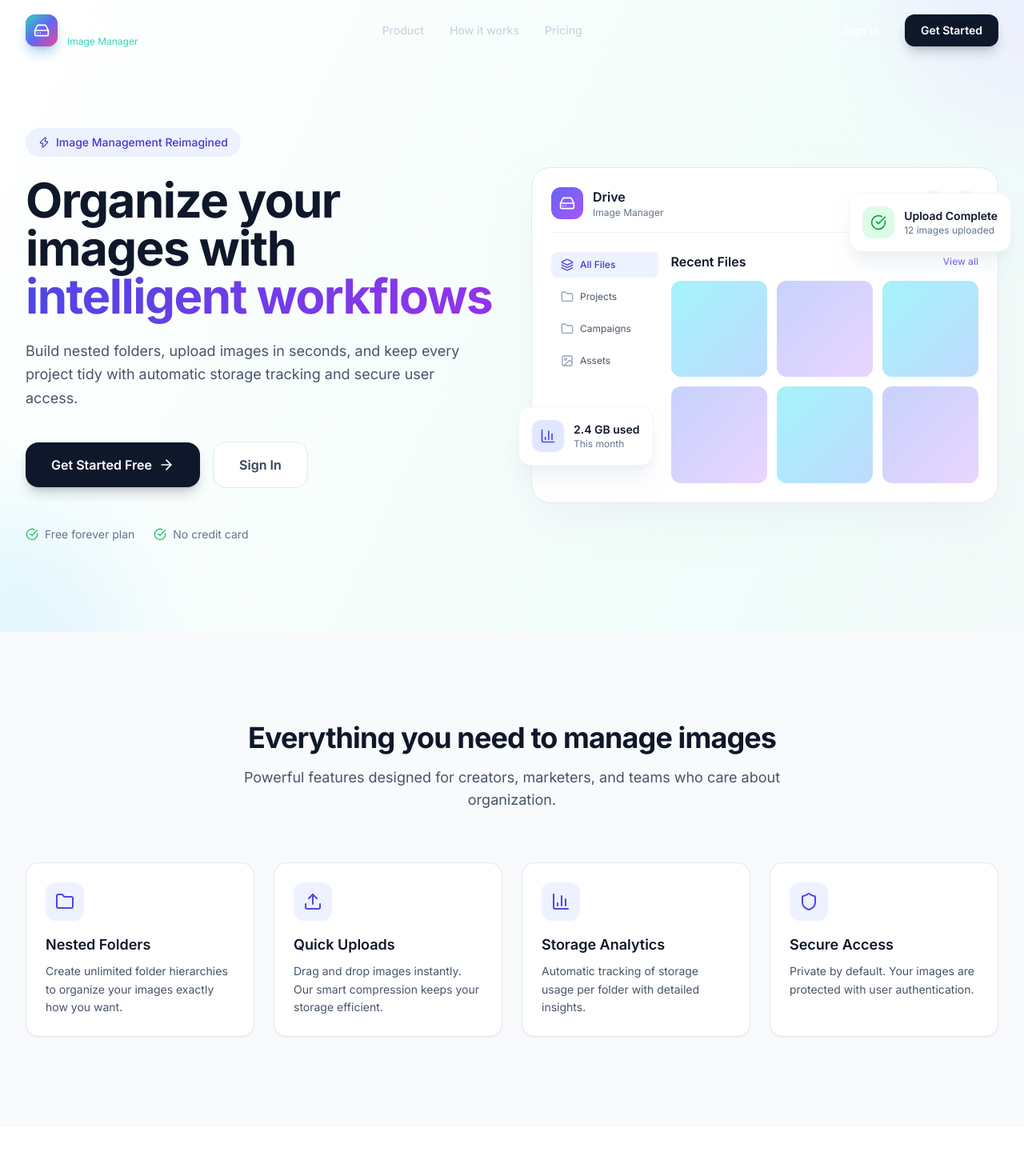
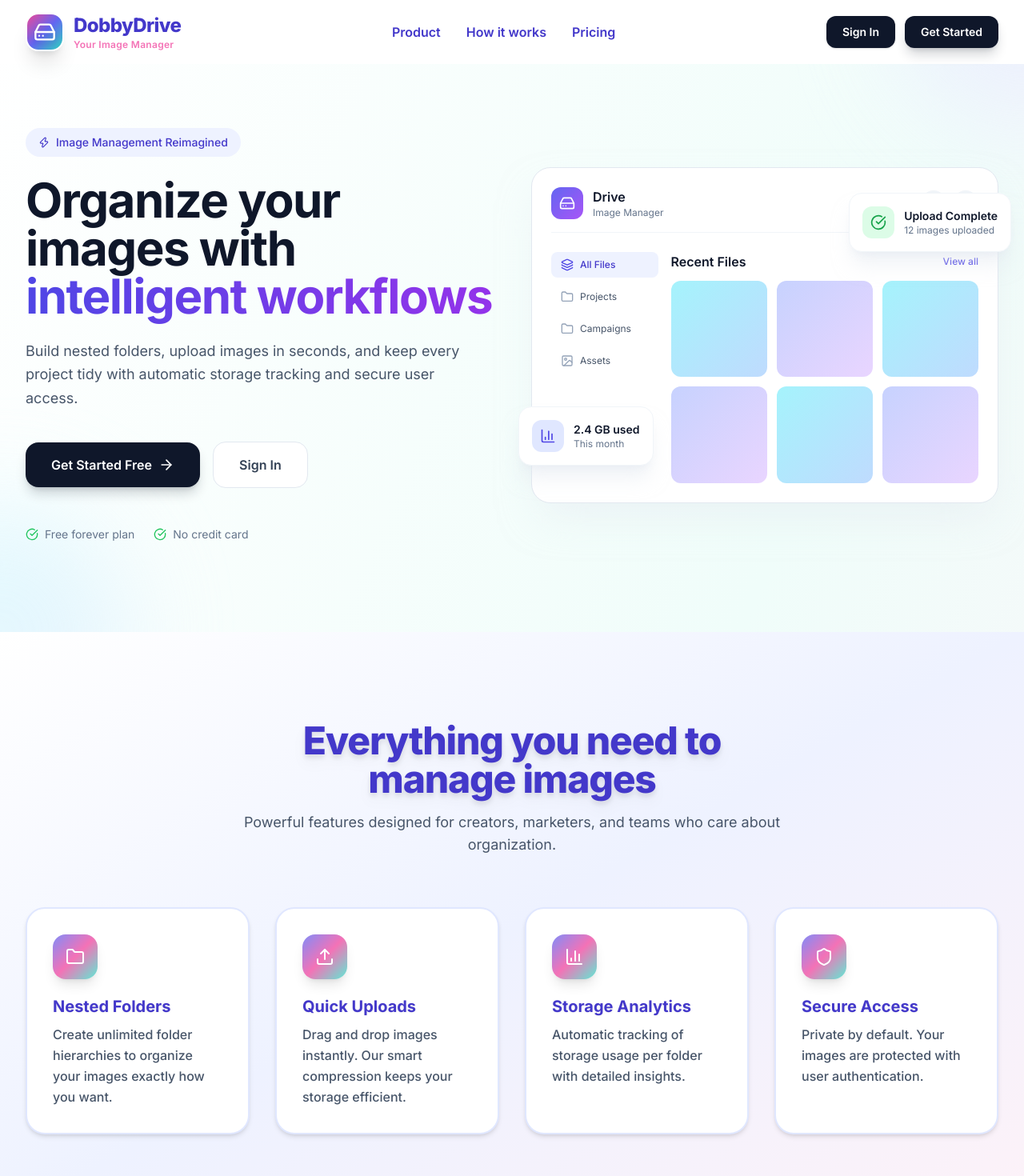
Before and after one commit to Snehaa244/Dobby, a React (Vite) app in the folder frontend/: page / in a window 1280 px wide. Shown: the top 1470 px of the page at 80% size. Built offline with nearby package versions, Linux system fonts and the light colour scheme.

Commit message:
feat: update Landing and Navbar components with enhanced styling and layout improvements

```diff
--- a/frontend/src/components/Landing.jsx
+++ b/frontend/src/components/Landing.jsx
@@ -227,10 +227,10 @@ export default function Landing() {
       </section>
 
       {/* Features Section */}
-      <section id="features" className="py-20 lg:py-28 bg-slate-50">
+      <section id="features" className="py-20 lg:py-28 bg-gradient-to-br from-white via-indigo-50 to-pink-50">
         <div className="mx-auto max-w-7xl px-4 sm:px-6 lg:px-8">
           <div className="text-center max-w-2xl mx-auto mb-16">
-            <h2 className="text-3xl font-bold tracking-tight text-slate-900 sm:text-4xl">
+            <h2 className="text-4xl font-extrabold tracking-tight text-indigo-700 sm:text-5xl drop-shadow-lg">
               Everything you need to manage images
             </h2>
             <p className="mt-4 text-lg text-slate-600">
@@ -238,17 +238,17 @@ export default function Landing() {
             </p>
           </div>
 
-          <div className="grid gap-6 sm:grid-cols-2 lg:grid-cols-4">
+          <div className="grid gap-8 sm:grid-cols-2 lg:grid-cols-4">
             {features.map((feature, index) => (
               <div
                 key={index}
-                className="group relative bg-white rounded-2xl p-6 border border-slate-200 shadow-sm hover:shadow-lg hover:shadow-slate-200/50 hover:-translate-y-1 transition-all duration-300"
+                className="group relative bg-white rounded-3xl p-8 border-2 border-indigo-100 shadow-md hover:shadow-xl hover:shadow-indigo-200/40 hover:-translate-y-2 transition-all duration-300"
               >
-                <div className="w-12 h-12 rounded-xl bg-indigo-50 flex items-center justify-center text-indigo-600 mb-4 group-hover:bg-indigo-600 group-hover:text-white transition-colors duration-300">
+                <div className="w-14 h-14 rounded-2xl bg-gradient-to-br from-indigo-400 via-pink-400 to-teal-300 flex items-center justify-center text-white text-xl mb-5 shadow-lg group-hover:scale-105 group-hover:rotate-2 transition-transform duration-300">
                   {feature.icon}
                 </div>
-                <h3 className="text-lg font-semibold text-slate-900 mb-2">{feature.title}</h3>
-                <p className="text-slate-600 text-sm leading-relaxed">{feature.description}</p>
+                <h3 className="text-xl font-bold text-indigo-700 mb-2 drop-shadow-sm">{feature.title}</h3>
+                <p className="text-slate-600 text-base leading-relaxed font-medium">{feature.description}</p>
               </div>
             ))}
           </div>
--- a/frontend/src/components/Navbar.jsx
+++ b/frontend/src/components/Navbar.jsx
@@ -18,38 +18,36 @@ export default function Navbar({ onAuthClick }) {
   return (
     <nav className={`fixed top-0 z-50 w-full transition-all duration-300 ${
       isScrolled
-        ? 'bg-white/90 backdrop-blur-xl border-b border-slate-200 shadow-sm'
-        : 'bg-transparent'
+        ? 'bg-white/95 backdrop-blur-xl border-b border-pink-200 shadow-lg'
+        : 'bg-white'
     }`}>
       <div className="mx-auto flex max-w-7xl flex-wrap items-center justify-between gap-4 px-4 py-4 sm:px-6 lg:px-8">
         <div className="flex items-center gap-3">
-          <div className="flex h-10 w-10 items-center justify-center rounded-xl bg-gradient-to-br from-indigo-500 to-purple-500 shadow-lg shadow-indigo-500/25">
-          <div className="flex h-10 w-10 items-center justify-center rounded-xl bg-gradient-to-br from-teal-400 via-indigo-500 to-pink-500 shadow-lg shadow-teal-400/20">
-            <HardDrive className="text-white" size={20} />
-          </div>
+          <div className="flex h-12 w-12 items-center justify-center rounded-2xl bg-gradient-to-br from-pink-500 via-indigo-500 to-teal-400 shadow-xl border-2 border-white">
+            <HardDrive className="text-white drop-shadow-lg" size={28} />
           </div>
           <div>
-            <p className={`text-lg font-semibold transition-colors ${isScrolled ? 'text-indigo-700' : 'text-indigo-700 lg:text-white'}`}>Drive</p>
-            <p className={`text-xs transition-colors ${isScrolled ? 'text-teal-500' : 'text-pink-400 lg:text-teal-400'}`}>Image Manager</p>
+            <p className={`text-2xl font-extrabold tracking-tight transition-colors ${isScrolled ? 'text-pink-600' : 'text-pink-600 lg:text-indigo-700'}`}>DobbyDrive</p>
+            <p className={`text-xs font-semibold tracking-wide transition-colors ${isScrolled ? 'text-indigo-500' : 'text-teal-500 lg:text-pink-400'}`}>Your Image Manager</p>
           </div>
         </div>
 
         {/* Desktop Navigation */}
-        <div className={`hidden items-center gap-8 text-sm font-medium md:flex ${isScrolled ? 'text-slate-600' : 'text-slate-600 lg:text-slate-300'}`}>
-          <a href="#features" className="hover:text-teal-500 transition-colors">Product</a>
-          <a href="#how-it-works" className="hover:text-pink-500 transition-colors">How it works</a>
+        <div className={`hidden items-center gap-8 text-base font-semibold md:flex ${isScrolled ? 'text-indigo-700' : 'text-pink-700 lg:text-indigo-700'}`}>
+          <a href="#features" className="hover:text-pink-500 transition-colors">Product</a>
+          <a href="#how-it-works" className="hover:text-teal-500 transition-colors">How it works</a>
           <a href="#" className="hover:text-orange-500 transition-colors">Pricing</a>
         </div>
 
         {/* Desktop Auth Buttons */}
         <div className="hidden md:flex items-center gap-3">
           {user ? (
-            <div className={`flex items-center gap-3 rounded-2xl border px-3 py-2 text-sm shadow-sm transition-all ${
+            <div className={`flex items-center gap-3 rounded-2xl border-2 px-3 py-2 text-base shadow-md transition-all ${
               isScrolled
-                ? 'border-teal-200 bg-teal-50 text-teal-700'
-                : 'border-white/20 bg-white/10 text-white'
+                ? 'border-pink-200 bg-white text-pink-700'
+                : 'border-white/30 bg-white/20 text-indigo-700'
             }`}>
-              <div className="flex h-8 w-8 items-center justify-center rounded-full bg-gradient-to-br from-pink-500 to-orange-400 text-white font-bold">
+              <div className="flex h-9 w-9 items-center justify-center rounded-full bg-gradient-to-br from-pink-500 to-orange-400 text-white font-extrabold text-lg shadow-lg">
                 {user.name.charAt(0).toUpperCase()}
               </div>
               <span className="font-medium">{user.name}</span>
@@ -65,11 +63,7 @@ export default function Navbar({ onAuthClick }) {
             <>
               <button
                 onClick={() => onAuthClick('login')}
-                className={`px-5 py-2.5 text-sm font-semibold rounded-xl transition-all ${
-                  isScrolled
-                    ? 'text-slate-600 hover:bg-slate-100'
-                    : 'text-slate-600 lg:text-white lg:hover:bg-white/10'
-                }`}
+                className="px-5 py-2.5 text-sm font-semibold rounded-xl bg-slate-900 text-white shadow hover:bg-slate-800 transition-all"
               >
                 Sign In
               </button>
@@ -85,15 +79,15 @@ export default function Navbar({ onAuthClick }) {
 
         {/* Mobile Menu Button */}
         <button
-          className="md:hidden p-2 rounded-xl hover:bg-slate-100 transition-colors"
+          className="md:hidden p-2 rounded-xl border-2 border-pink-200 bg-white shadow hover:bg-pink-50 transition-colors"
           onClick={() => setIsMobileMenuOpen(!isMobileMenuOpen)}
         >
-          {isMobileMenuOpen ? <X size={24} className="text-slate-900" /> : <Menu size={24} className="text-slate-900" />}
+          {isMobileMenuOpen ? <X size={24} className="text-pink-600" /> : <Menu size={24} className="text-pink-600" />}
         </button>
       </div>
 
       {/* Mobile Menu */}
-      <div className={`md:hidden absolute top-full left-0 right-0 bg-white border-b border-slate-200 shadow-lg transition-all duration-300 ${isMobileMenuOpen ? 'opacity-100 translate-y-0' : 'opacity-0 -translate-y-4 pointer-events-none'}`}>
+      <div className={`md:hidden absolute top-full left-0 right-0 bg-gradient-to-r from-pink-50 via-white to-teal-50 border-b border-pink-200 shadow-lg transition-all duration-300 ${isMobileMenuOpen ? 'opacity-100 translate-y-0' : 'opacity-0 -translate-y-4 pointer-events-none'}`}>
         <div className="px-4 py-6 space-y-4">
           <a href="#features" className="block text-base font-medium text-slate-600 hover:text-indigo-600">Product</a>
           <a href="#how-it-works" className="block text-base font-medium text-slate-600 hover:text-indigo-600">How it works</a>
```
